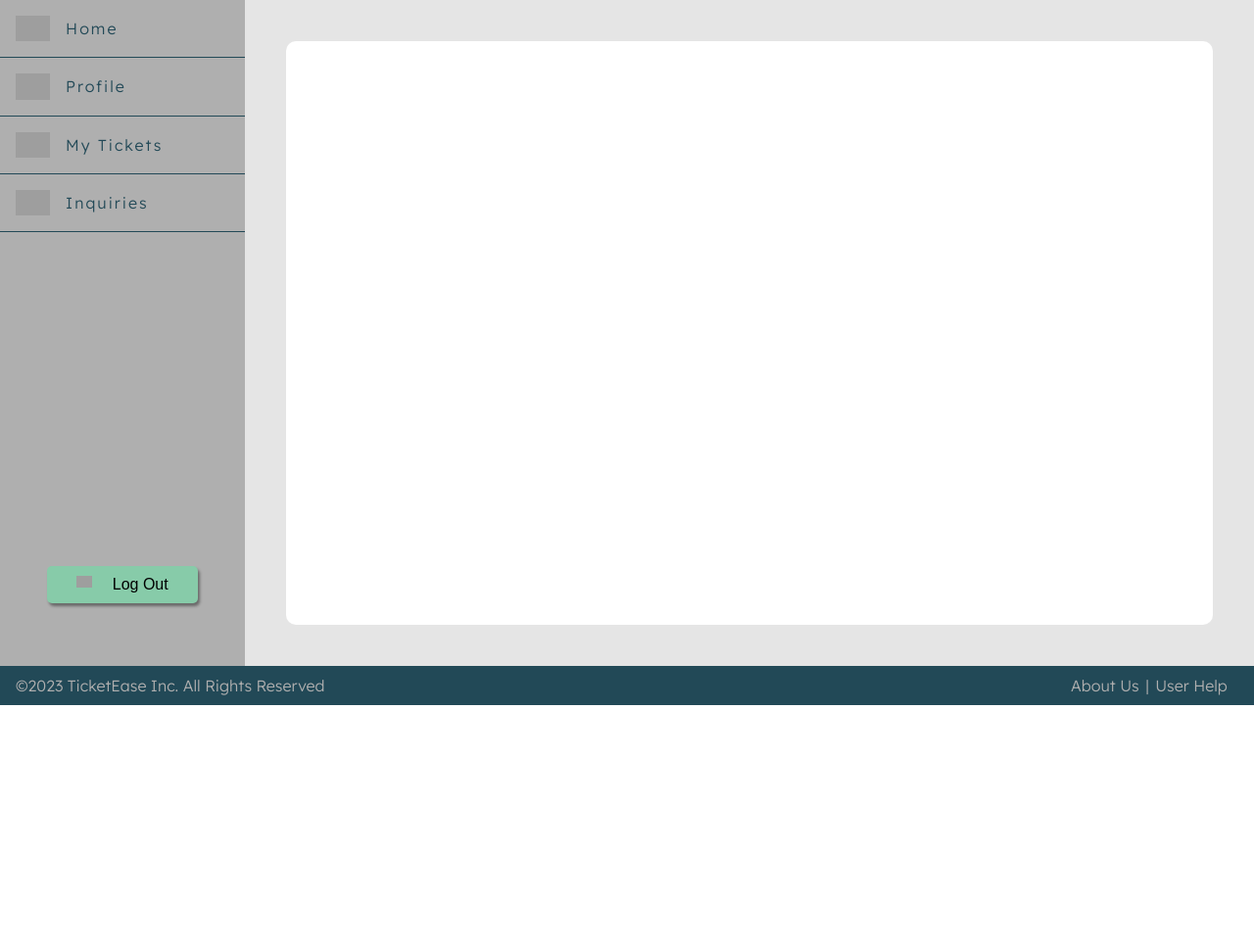
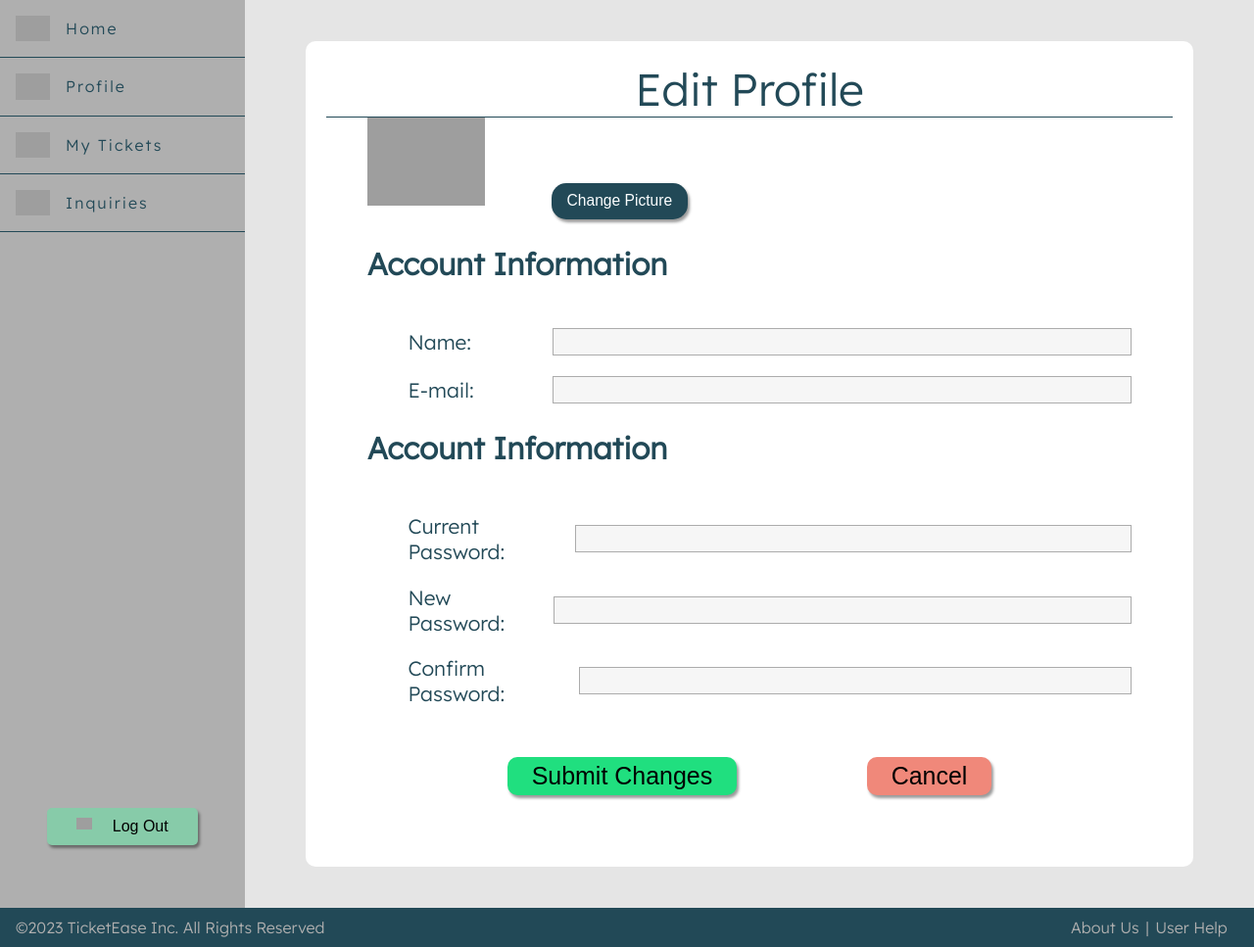
Before and after one commit to joaooliveira-11/feup-ltw, a PHP site: page /pages/editProfile.php in a window 1280 px wide. Shown: the part 80-1047 px from the top of the page at 98% size. Before the commit the page ends 800 px from the top, so only its background shows below. Run offline with PHP 8.4, Linux system fonts and the light colour scheme; some web fonts are replaced; grey boxes are pictures that could not be loaded.

Commit message:
edit profile complete, missing action_editProfile

```diff
--- a/src/css/style.css
+++ b/src/css/style.css
@@ -127,7 +127,7 @@ main{
     font-size: 1.3em;
     background-color: white;
     display: block;
-    margin: 2em;
+    margin: 2em 3em;
     padding: 1em;
     border-radius: 10px;
 }
@@ -173,7 +173,7 @@ main{
     padding-right: 10px;
 }
 
-#HeaderProfile{
+.HeaderMain{
     font-size: 2.2em;
     text-align: center;
     border-bottom: #224957 1px solid;
@@ -188,6 +188,11 @@ main{
 
 #ProfileMain > section > img{
     width: 180px;
+}
+
+#ChangePhoto > img{
+    margin-left: 2em;
+    width: 120px;
 }
 
 #ProfileMain > section{
@@ -214,3 +219,71 @@ main{
     text-align: center;
     background-color: #C0CAC5;
 }
+
+#EditProfileMain{
+    color:#224957;
+}
+#ChangePhoto{
+    display: inline;
+}
+
+#ChangePhoto > button {
+    background-color: #224957;
+    color: #FBFEFF;
+    padding: 0.6em 1em;
+    margin-left: 4em;
+    font-size: 0.75em;
+    border-radius: 15px;
+}
+
+#EditProfileMain > article {
+    padding-left: 2em;
+}
+
+#EditProfileMain > article > form{
+    padding-left: 2em;
+    display: flex;
+    flex-direction: column;
+    justify-content: flex-end;
+    width: 100%;
+}
+
+#EditProfileMain > article > form >div{
+    margin-top: 1em;
+    margin-right: 4em;
+    display: flex;
+    justify-content: space-between;
+    align-items: center;
+}
+
+#EditProfileMain > article > form >div > label{
+    width: 80%;
+}
+
+#EditProfileMain > article > form >div > label > input{
+    font-size: 1em;
+    width: 100%;
+    background-color: #F6F6F6;
+    border: rgba(0,0,0,0.3) 1px solid;
+}
+
+#SubmitEditButtons{
+    margin: 2.5em;
+    text-align: center;
+    display: flex;
+    justify-content: space-evenly;
+}
+
+#SubmitEditButtons > button{
+    font-size: 1.2em;
+    padding: 0.2em 1em;
+    border-radius: 10px;
+}
+
+#SubmitEditButtons > button:first-child{
+    background-color: #20DF7F;
+}
+
+#SubmitEditButtons >button:last-child{
+    background-color: #F0887A;
+}
--- a/src/pages/editProfile.php
+++ b/src/pages/editProfile.php
@@ -8,8 +8,66 @@ require_once(dirname(__DIR__).'/utils/session.php');
 drawHeaderMain();
 drawAside();
 ?>
-<main>
-
+<main id="EditProfileMain">
+    <header class="HeaderMain">
+        Edit Profile
+    </header>
+    <div id="ChangePhoto">
+        <img src="../docs/images/imagem-do-usuario-com-fundo-preto.png">
+        <button> Change Picture</button>
+    </div>
+    <article>
+        <h2>
+            Account Information
+        </h2>
+        <form>
+            <div>
+                Name:
+                <label>
+                    <input type="text" name="newName">
+                </label>
+            </div>
+            <div>
+                E-mail:
+                <label>
+                    <input type="text" name="newEmail">
+                </label>
+            </div>
+        </form>
+    </article>
+    <article>
+        <h2>
+            Account Information
+        </h2>
+        <form>
+            <div>
+                Current Password:
+                <label>
+                    <input type="password" name="currentPassword">
+                </label>
+            </div>
+            <div>
+                New Password:
+                <label>
+                    <input type="password" name="newPassword">
+                </label>
+            </div>
+            <div>
+                Confirm Password:
+                <label>
+                    <input type="password" name="confirmPassword">
+                </label>
+            </div>
+        </form>
+    </article>
+    <div id="SubmitEditButtons">
+        <button formaction="../actions/action_editProfile.php" formmethod="post">
+            Submit Changes
+        </button>
+        <button onclick="window.location.href='../pages/profile.php'">
+            Cancel
+        </button>
+    </div>
 </main>
 <?php
 drawFooterMain(); ?>
--- a/src/pages/profile.php
+++ b/src/pages/profile.php
@@ -12,9 +12,9 @@ $db = getDatabaseConnection();
 $user= User::getSingleUser($db,$session->getId());
 ?>
 <main id="ProfileMain">
-    <div id="HeaderProfile">
+    <header class="HeaderMain">
         Profile
-    </div>
+    </header>
     <section>
         <img src="../docs/images/imagem-do-usuario-com-fundo-preto.png">
         <article>
```
Also changed, not shown: src/actions/action_editProfile.php (added, +7 -0 lines).
